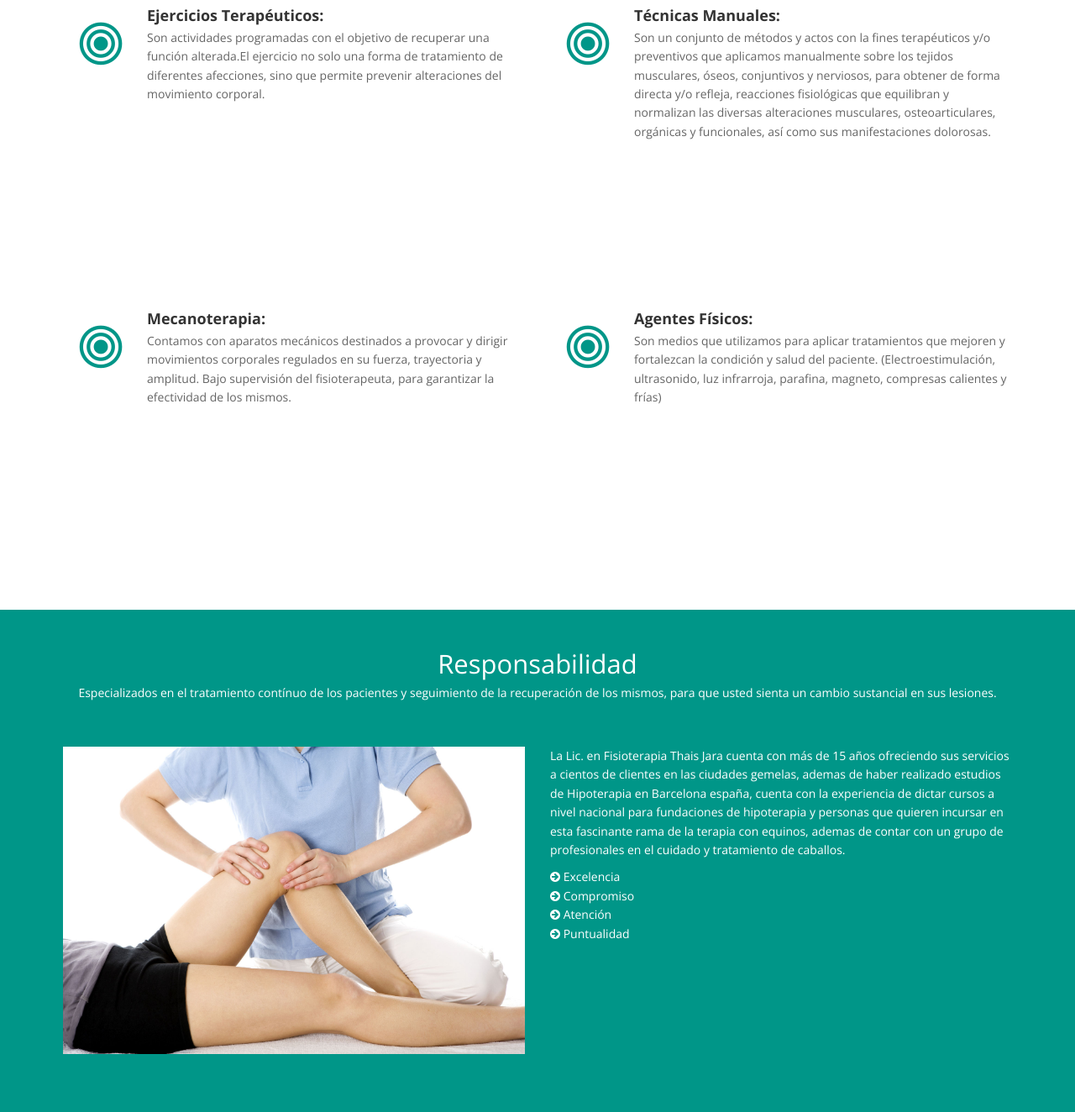
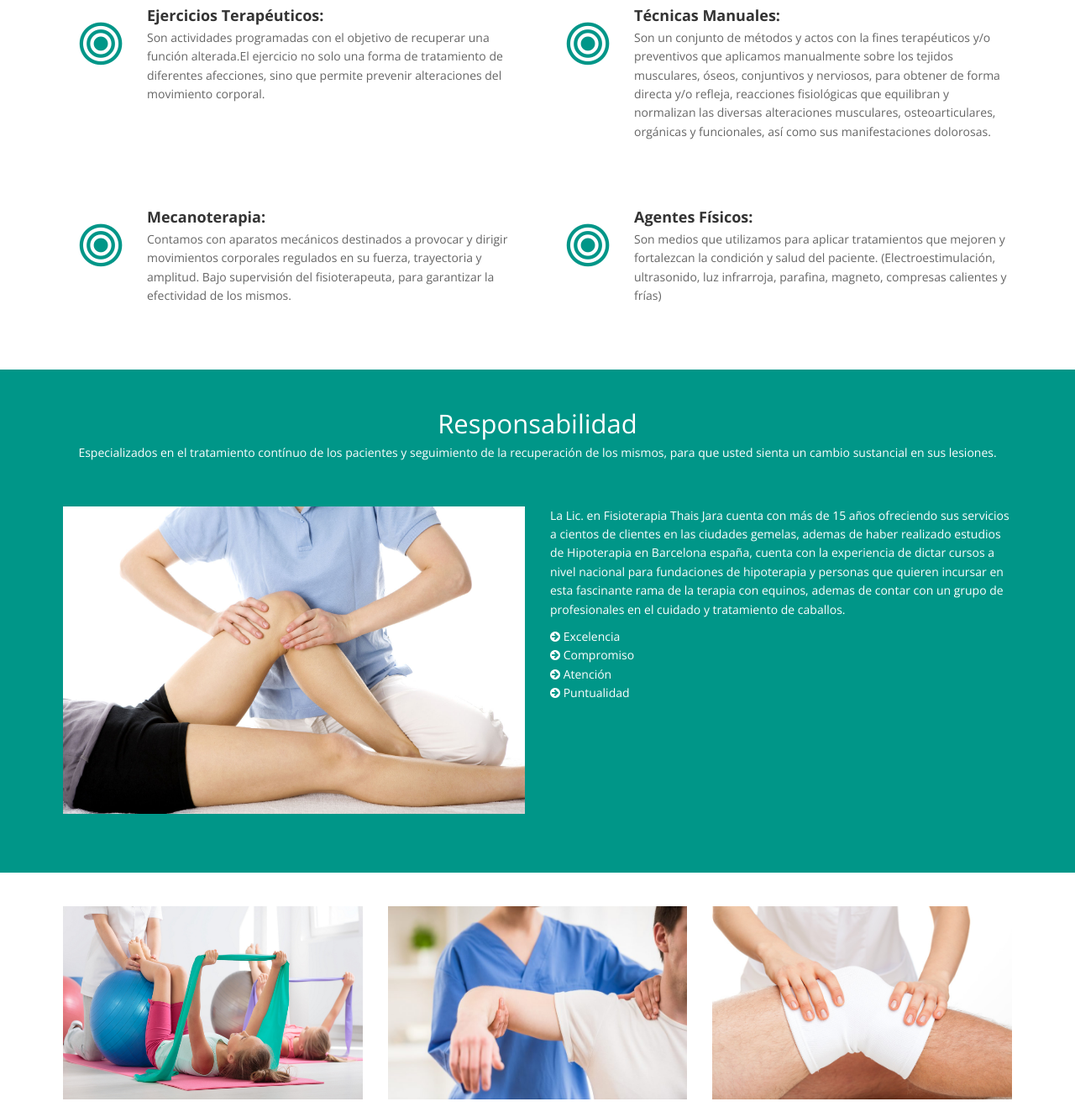
Before and after one commit to juanfran1512/UIF-ThaisJara, a PHP site: page / in a window 1280 px wide. Shown: the part 827-2151 px from the top of the page at 84% size. Run offline with PHP 8.4, Linux system fonts and the light colour scheme; some libraries are stand-ins or nearby versions.

Commit message:
css arreglado

```diff
--- a/css/style.css
+++ b/css/style.css
@@ -1481,7 +1481,7 @@ article img.pull-right, article .align-right{
 }
 .features .media.service-box {
   /* margin: 0px 0 25px; */
-  height:300px;
+
   padding: 10px 0px 0px;
   background: transparent;
   border: 0px;
```
